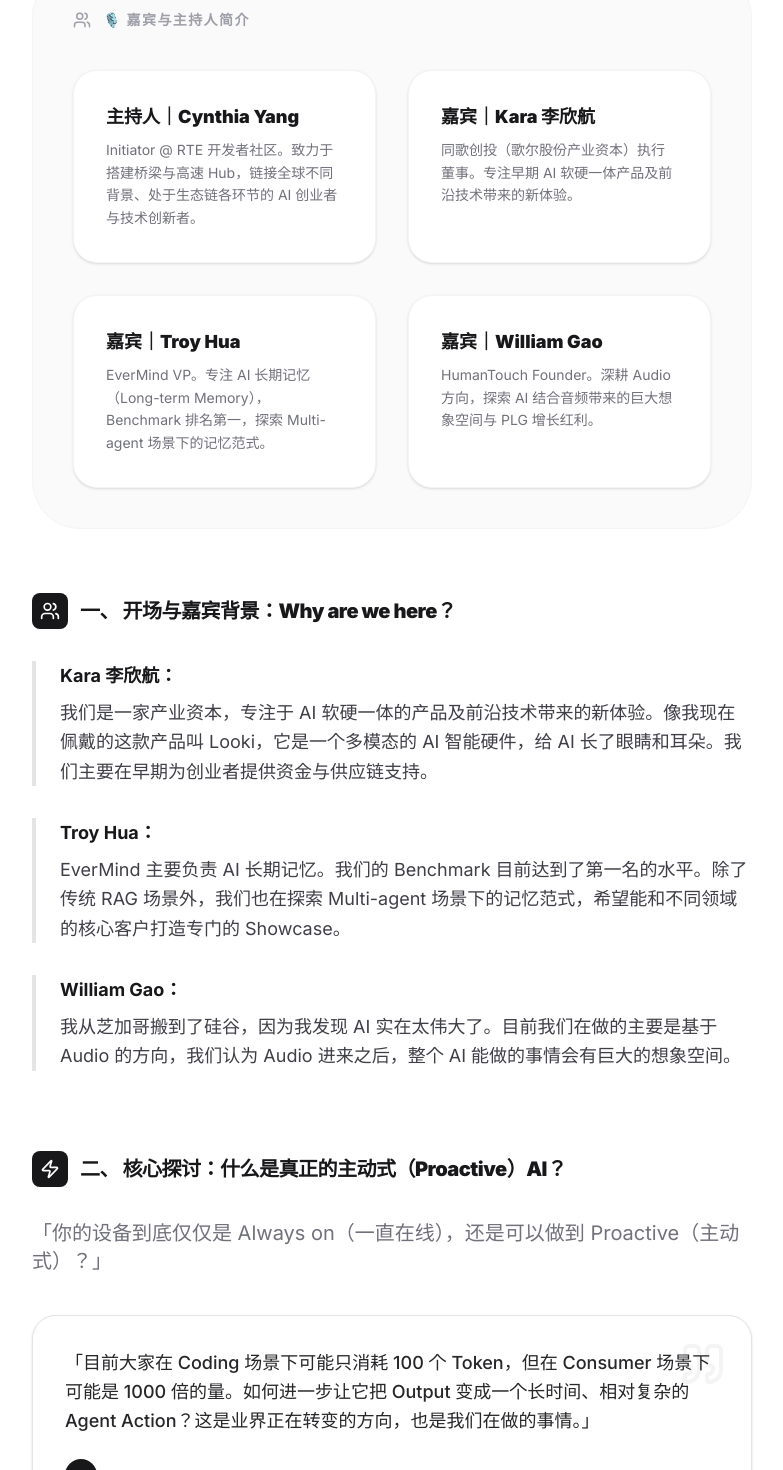
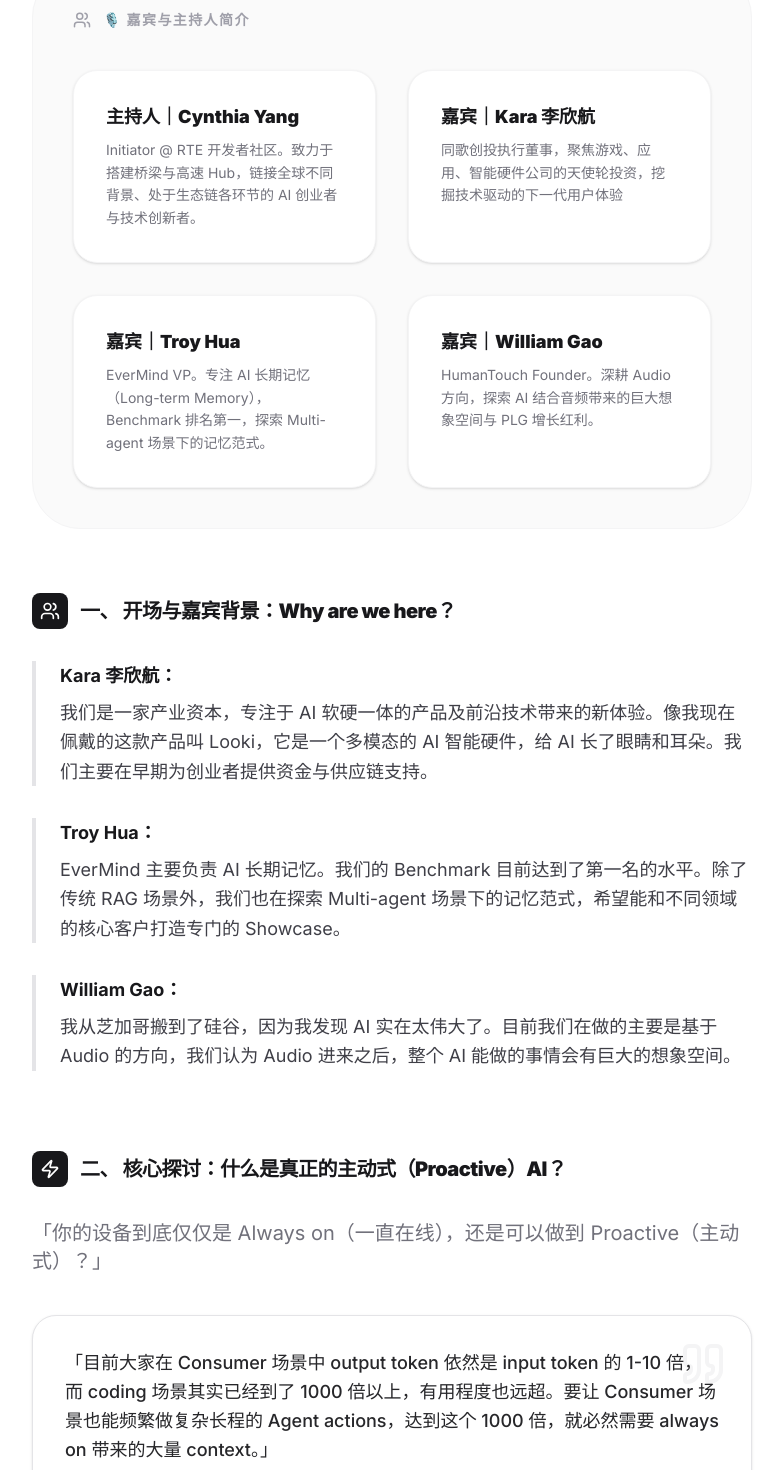
Before and after one commit to bobfu/Physical-AI-Meetup-Beijing-0309, a React (Vite) app: page / in a window 1280 px wide. Shown: the part 5180-6650 px from the top of the page, without its empty margins (248-1031 px from the left). Built offline with nearby package versions, Linux system fonts and the light colour scheme.

Commit message:
feat: Update speaker and quote details
Refines the descriptions for speakers Kara and William Gao to be more accurate and concise, improving the clarity of the recap content.

```diff
--- a/src/App.tsx
+++ b/src/App.tsx
@@ -904,7 +904,7 @@
                     </div>
                     <div className="bg-white p-8 rounded-3xl shadow-sm border border-zinc-100 hover:shadow-md transition-shadow">
                       <p className="text-lg font-black text-zinc-900 mb-2">嘉宾｜Kara 李欣航</p>
-                      <p className="text-sm text-zinc-500 leading-relaxed">同歌创投（歌尔股份产业资本）执行董事。专注早期 AI 软硬一体产品及前沿技术带来的新体验。</p>
+                      <p className="text-sm text-zinc-500 leading-relaxed">同歌创投执行董事，聚焦游戏、应用、智能硬件公司的天使轮投资，挖掘技术驱动的下一代用户体验</p>
                     </div>
                     <div className="bg-white p-8 rounded-3xl shadow-sm border border-zinc-100 hover:shadow-md transition-shadow">
                       <p className="text-lg font-black text-zinc-900 mb-2">嘉宾｜Troy Hua</p>
@@ -941,7 +941,7 @@
                       <div className="grid grid-cols-1 gap-8">
                         <QuoteBlock
                           author="William Gao"
-                          text="目前大家在 Coding 场景下可能只消耗 100 个 Token，但在 Consumer 场景下可能是 1000 倍的量。如何进一步让它把 Output 变成一个长时间、相对复杂的 Agent Action？这是业界正在转变的方向，也是我们在做的事情。"
+                          text="目前大家在 Consumer 场景中 output token 依然是 input token 的 1-10 倍，而 coding 场景其实已经到了 1000 倍以上，有用程度也远超。要让 Consumer 场景也能频繁做复杂长程的 Agent actions，达到这个 1000 倍，就必然需要 always on 带来的大量 context。"
                         />
                         <QuoteBlock
                           author="Troy Hua"
@@ -1010,7 +1010,7 @@
                       <div className="p-10 border border-zinc-200 rounded-[2.5rem] hover:border-zinc-900 transition-colors group">
                         <h5 className="font-black text-2xl text-zinc-900 mb-6 group-hover:translate-x-2 transition-transform">William 的建议</h5>
                         <p className="text-zinc-600 leading-relaxed">
-                          今天的时代红利极大，在北美，很多人并不在意你是否采用最前沿的技术，只要你把 <span className="font-bold text-zinc-900">PLG（产品驱动增长）</span> 做好，实实在在地解决特定需求，就能卖得很好。大公司还没填满所有的缝隙，这就是机会。
+                          今天的时代红利极大，在北美纯软件的 AI 应用正在面临模型端的巨大挑战，但本地的人才结构在硬件上又天然弱势。出色的硬件产品接下来两年有很大机会在北美市场跑出漂亮的 PLG。
                         </p>
                       </div>
                     </div>
```
